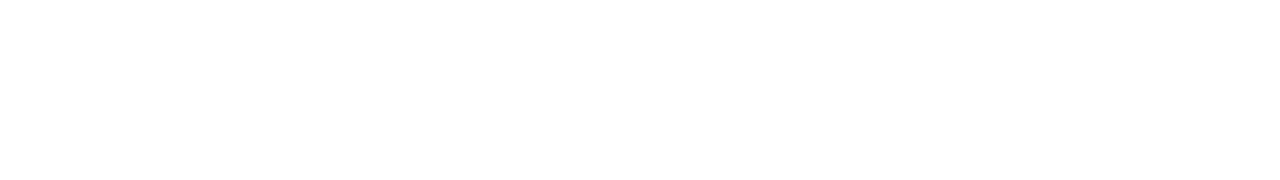
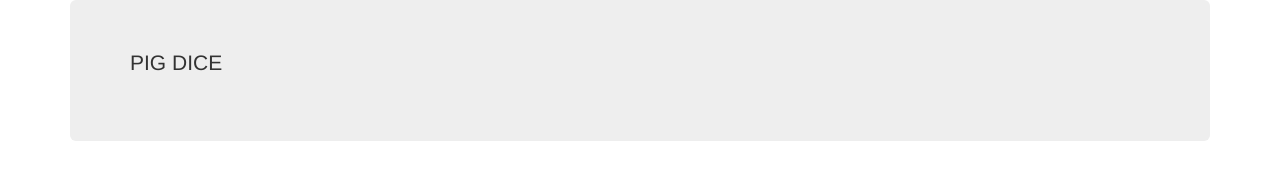
Before and after one commit to Imma7/Pig-Dice, a plain HTML site: page index.html in a window 1280 px wide. Drawn offline with Linux system fonts and the light colour scheme.

Commit message:
Added a jumbotron header with a header inside it

```diff
--- a/index.html
+++ b/index.html
@@ -6,6 +6,11 @@
     <title>PIG DICE</title>
 </head>
 <body>
+    <div class="container">
+        <div class="jumbotron">
+            <p>PIG DICE</p>
+        </div>
+    </div>
 
 
     <script src="js/jquery-3.3.1.js"></script>
```
Also changed, not shown: 1 other file.
